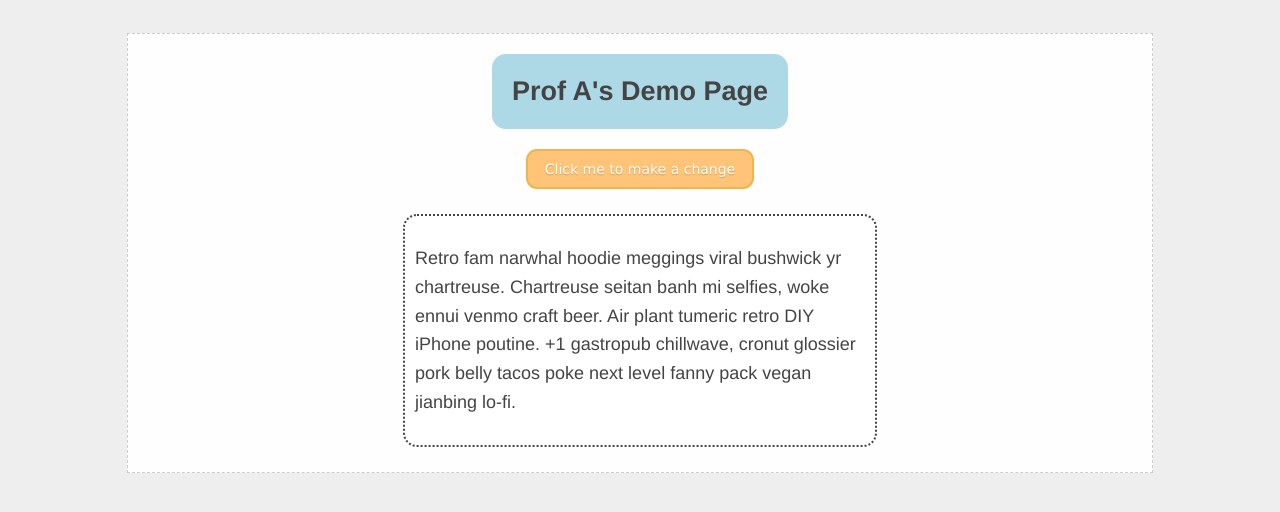
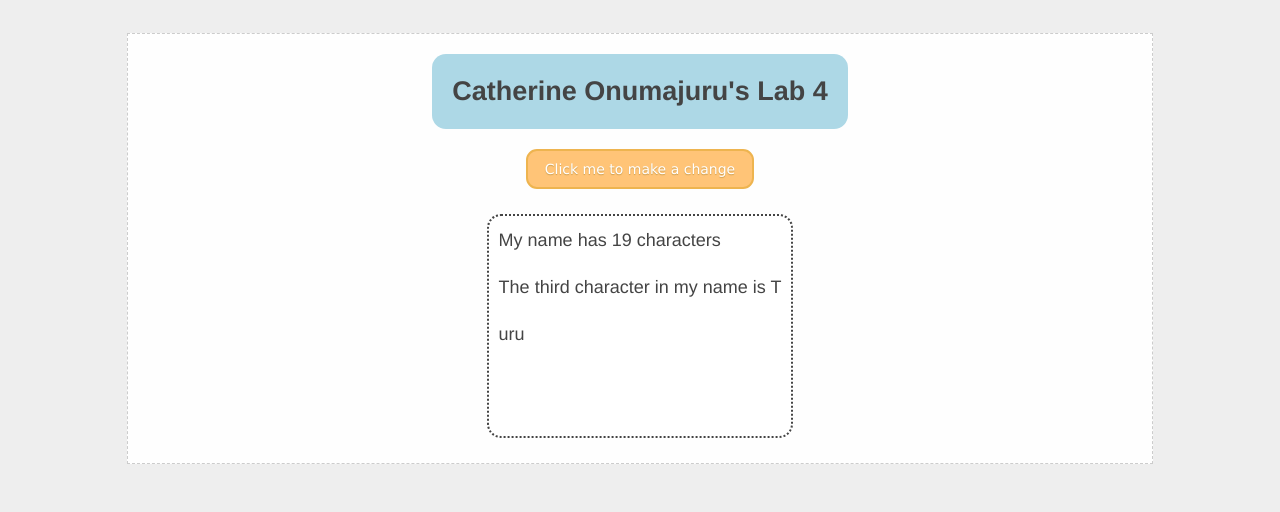
Before and after one commit to conumaju/conumaju.github.io, a plain HTML site: page lab_4/index.html in a window 1280 px wide. Drawn offline with Linux system fonts and the light colour scheme.

Commit message:
Update index.html

```diff
--- a/lab_4/index.html
+++ b/lab_4/index.html
@@ -1,7 +1,7 @@
 <!DOCTYPE html>
 <html lang="en">
   <head>
-    <title>Prof A's Demo Page</title>
+    <title>Catherine's Lab 4</title>
     <link rel="stylesheet" type="text/css" href="./style.css" />
   </head>
 
@@ -26,9 +26,32 @@
     </div>
     <script>
       function clickMe() {
-        const content = document.querySelector(".content");
+        const content = document.querySelector('.content');
         content.innerHTML = "Hello world";
       }
+
+      let myHeading = document.querySelector('.header');
+      let myName = "Catherine Onumajuru";
+      myHeading.textContent = myName+"'s Lab 4";
+
+      let cont = document.querySelector('.content');
+      if(cont.querySelector('p')) {
+        cont.querySelector('p').remove();
+      }
+
+      let newP1 = document.createElement('p');
+      let newP2 = document.createElement('p');
+      cont.append("My name has "+myName.length.toString()+" characters", newP1);
+      newP1.className = "name";
+      cont.append("The third character in my name is "+myName.charAt(2).toUpperCase(), newP2);
+      newP2.className = "chars";
+
+      let nameP = document.querySelector('.chars');
+      nameP.textContent += "\n"+myName.substr(myName.length-3);
+      myFirst = myName.substring(0, myName.indexOf(" "));
+      myLast = myName.substr(myName.indexOf(" "));
+
+
     </script>
   </body>
 </html>
```
